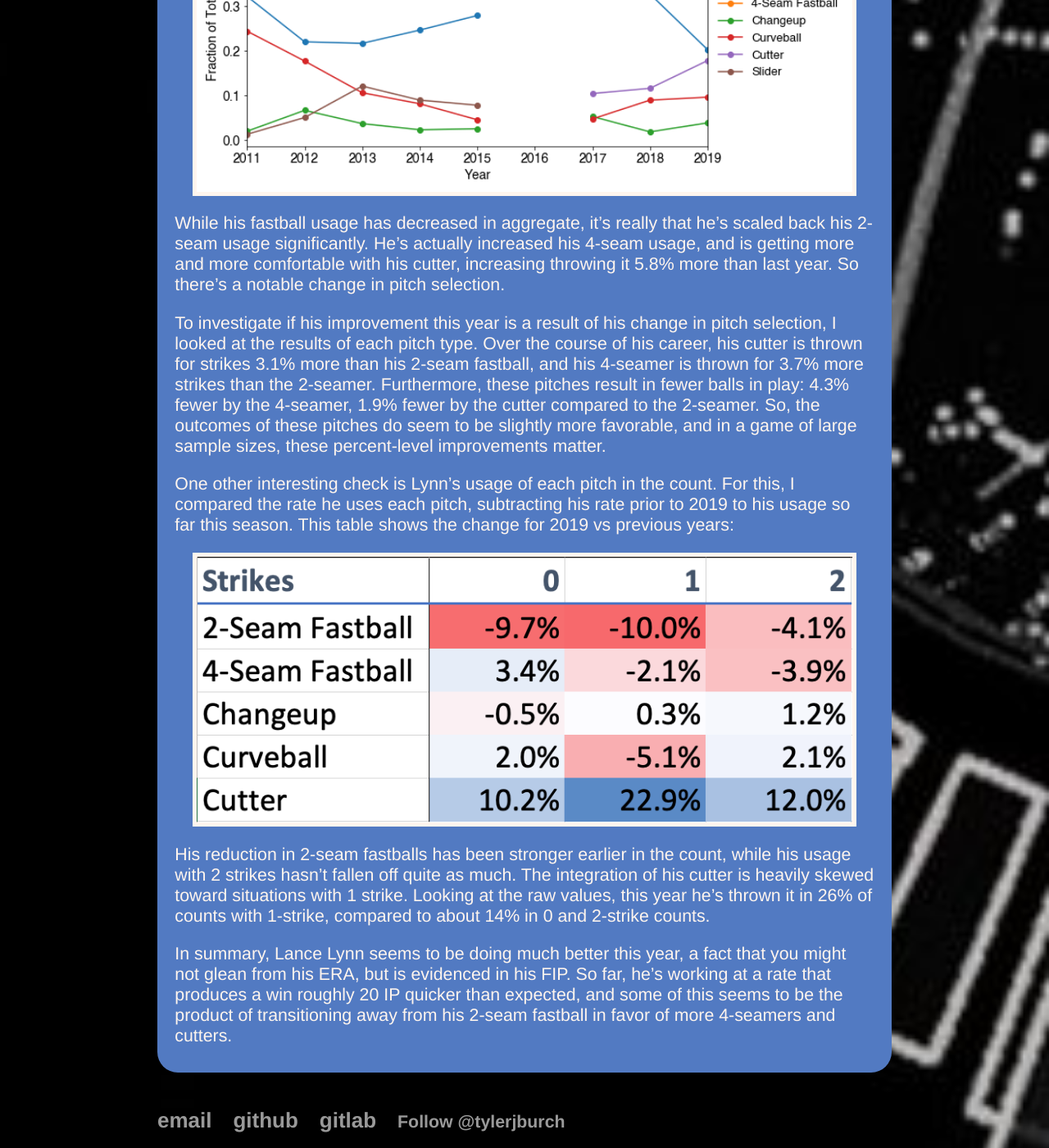
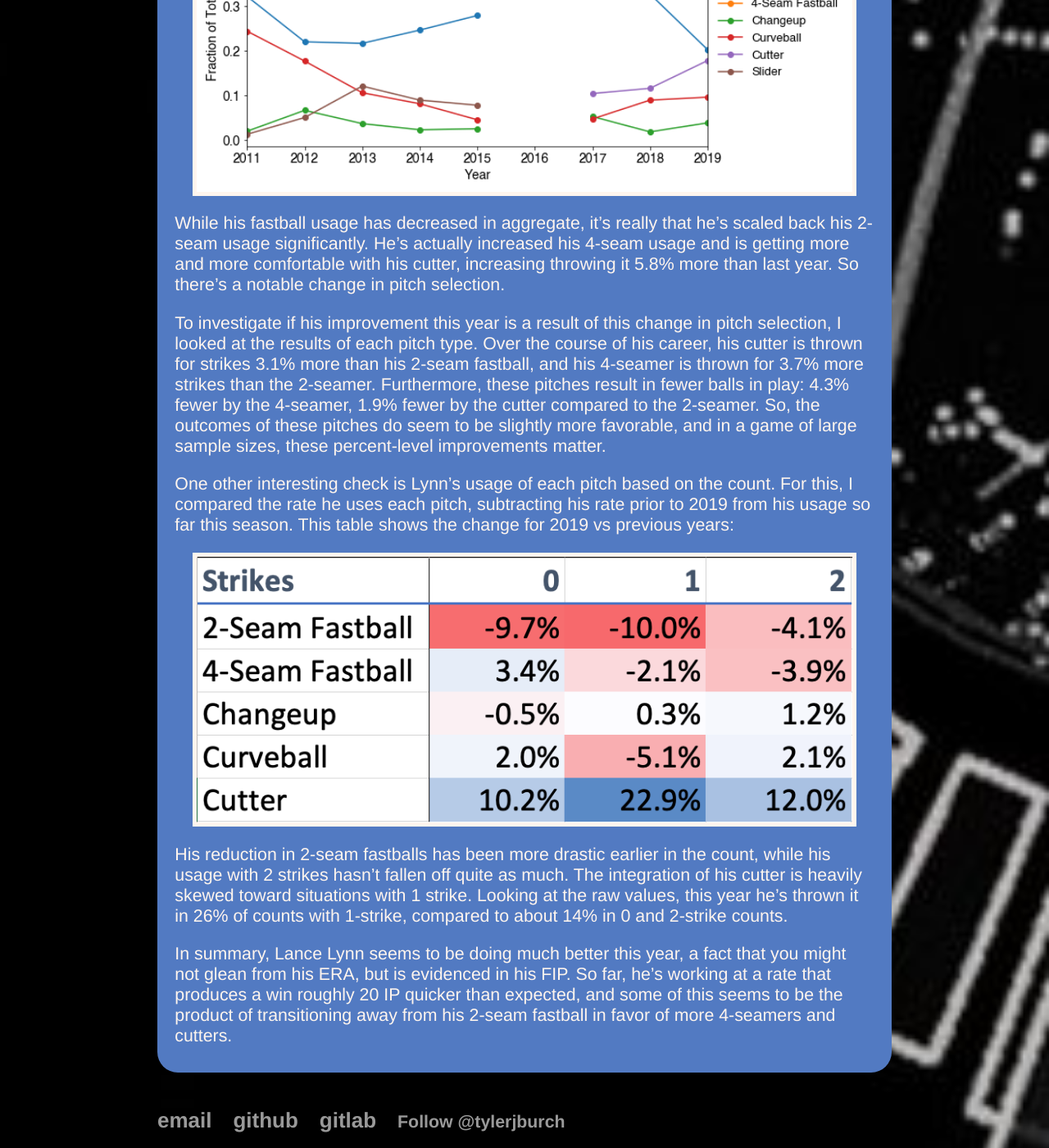
Before and after one commit to tjburch/tjburch.github.io, a Jekyll site: the page built from _posts/2019-06-07-lance-lynn.md, in a window 1280 px wide and 1400 px high, scrolled down 3292 px. Shown: the whole window at 82% size. Built offline with Jekyll 4.4.1, drawn with Linux system fonts in a browser that asks for light colours; comment, search, counter and statistics services are not loaded; some of the changed text lies outside the part shown.

Commit message:
Final edits on submission

```diff
--- a/_posts/2019-06-07-lance-lynn.md
+++ b/_posts/2019-06-07-lance-lynn.md
@@ -8,11 +8,11 @@
 
 If you scroll down the [pitching leaders](https://www.fangraphs.com/leaders.aspx?pos=all&stats=pit&lg=all&qual=y&type=8&season=2019&month=0&season1=2019&ind=0) page at Fangraphs today, most of the top names are not so surprising, but one unexpected name is Lance Lynn. Currently, Lynn is tied for 6th overall with 2.3 fWAR. Historically, Lynn has been a consistent pitcher, a 2-3 WAR guy who can eat innings, but he's hardly the type of character you would expect to break out. He's currently in his age 32 season, putting him on the wrong side of the starting pitcher aging curve, and post Tommy John surgery, which he underwent at the end of 2015.
 
-If you look longer at Lynn's row on the pitching leaderboard, something else might catch your eye - he's managed this while having a 4.50 ERA. This is symptomatic of fWAR being calculated using FIP, which is considerably better at 3.19, meaning the Rangers defense is costing him more than a run per 9 innings. This is highlighted in his BABIP, suffering from a career worst at .344, where league average this year is .292. In fact, his FIP is a full point lower than his own career average, indicating that there has been some significant, true improvement this year. To evaluate this season against his prior production, I took a look at Lynn's IP per WAR:
+If you look longer at Lynn's row on the pitching leaderboard, something else might catch your eye - he's managed this while having a 4.50 ERA. This is symptomatic of fWAR being calculated using his FIP, which is considerably better at 3.19, meaning the Rangers defense is costing him more than a run per 9 innings. This is further highlighted in his BABIP, suffering from a career-worst at .344, where league average this year is .292. In fact, his FIP is a full point lower than his own career average, indicating that there has been some significant, true improvement this year. To evaluate this season against his prior production, I took a look at Lynn's IP per WAR:
 
 <img src="/blogimages/lynn2019/ip_per_war.png" alt="" class="center" border="5" style="width:800px;"/>
 
-Already this plot is a bit surprising, the expectation for such a distribution would be to follow a typical aging curve, but, excluding the outlier, Lynn seems to be continuing to improve. If you do drop off the outlier, remove his missed year for Tommy John surgery, a linear regression does quite well in describing his improvement year-to-year:
+Already this plot is a bit surprising, the expectation for such a distribution would be to follow a typical aging curve, but, excluding the outlier, Lynn seems to be continuing to improve. If you do drop off the outlier and remove his missed year for Tommy John surgery, a linear regression does quite well in describing his improvement year-to-year:
 
 <img src="/blogimages/lynn2019/lynn_ip_per_war_regression.png" alt="" class="center" border="5" style="width:800px;"/>
 
@@ -28,14 +28,14 @@
 
 <img src="/blogimages/lynn2019/lynn_line.png" alt="" class="center" border="5" style="width:800px;"/>
 
-While his fastball usage has decreased in aggregate, it's really that he's scaled back his 2-seam usage significantly. He's actually increased his 4-seam usage, and is getting more and more comfortable with his cutter, increasing throwing it 5.8% more than last year. So there's a notable change in pitch selection.
+While his fastball usage has decreased in aggregate, it's really that he's scaled back his 2-seam usage significantly. He's actually increased his 4-seam usage and is getting more and more comfortable with his cutter, increasing throwing it 5.8% more than last year. So there's a notable change in pitch selection.
 
-To investigate if his improvement this year is a result of his change in pitch selection, I looked at the results of each pitch type. Over the course of his career, his cutter is thrown for strikes 3.1% more than his 2-seam fastball, and his 4-seamer is thrown for 3.7% more strikes than the 2-seamer. Furthermore, these pitches result in fewer balls in play: 4.3% fewer by the 4-seamer, 1.9% fewer by the cutter compared to the 2-seamer. So, the outcomes of these pitches do seem to be slightly more favorable, and in a game of large sample sizes, these percent-level improvements matter.
+To investigate if his improvement this year is a result of this change in pitch selection, I looked at the results of each pitch type. Over the course of his career, his cutter is thrown for strikes 3.1% more than his 2-seam fastball, and his 4-seamer is thrown for 3.7% more strikes than the 2-seamer. Furthermore, these pitches result in fewer balls in play: 4.3% fewer by the 4-seamer, 1.9% fewer by the cutter compared to the 2-seamer. So, the outcomes of these pitches do seem to be slightly more favorable, and in a game of large sample sizes, these percent-level improvements matter.
 
-One other interesting check is Lynn's usage of each pitch in the count. For this, I compared the rate he uses each pitch, subtracting his rate prior to 2019 to his usage so far this season. This table shows the change for 2019 vs previous years:
+One other interesting check is Lynn's usage of each pitch based on the count. For this, I compared the rate he uses each pitch, subtracting his rate prior to 2019 from his usage so far this season. This table shows the change for 2019 vs previous years:
 
 <img src="/blogimages/lynn2019/usage_table.png" alt="" class="center" border="5" style="width:800px;"/>
 
-His reduction in 2-seam fastballs has been stronger earlier in the count, while his usage with 2 strikes hasn't fallen off quite as much. The integration of his cutter is heavily skewed toward situations with 1 strike. Looking at the raw values, this year he's thrown it in 26% of counts with 1-strike, compared to about 14% in 0 and 2-strike counts.
+His reduction in 2-seam fastballs has been more drastic earlier in the count, while his usage with 2 strikes hasn't fallen off quite as much. The integration of his cutter is heavily skewed toward situations with 1 strike. Looking at the raw values, this year he's thrown it in 26% of counts with 1-strike, compared to about 14% in 0 and 2-strike counts.
 
 In summary, Lance Lynn seems to be doing much better this year, a fact that you might not glean from his ERA, but is evidenced in his FIP. So far, he's working at a rate that produces a win roughly 20 IP quicker than expected, and some of this seems to be the product of transitioning away from his 2-seam fastball in favor of more 4-seamers and cutters.
```
